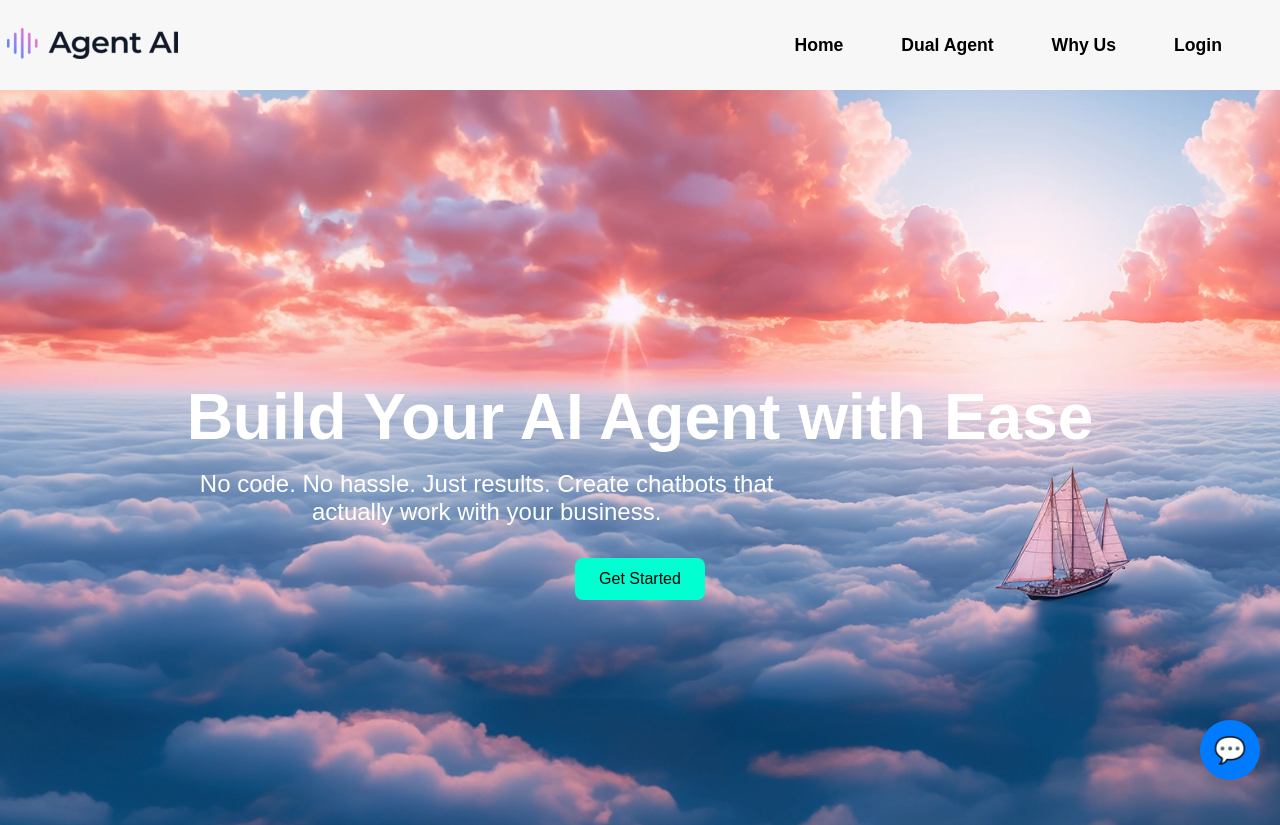
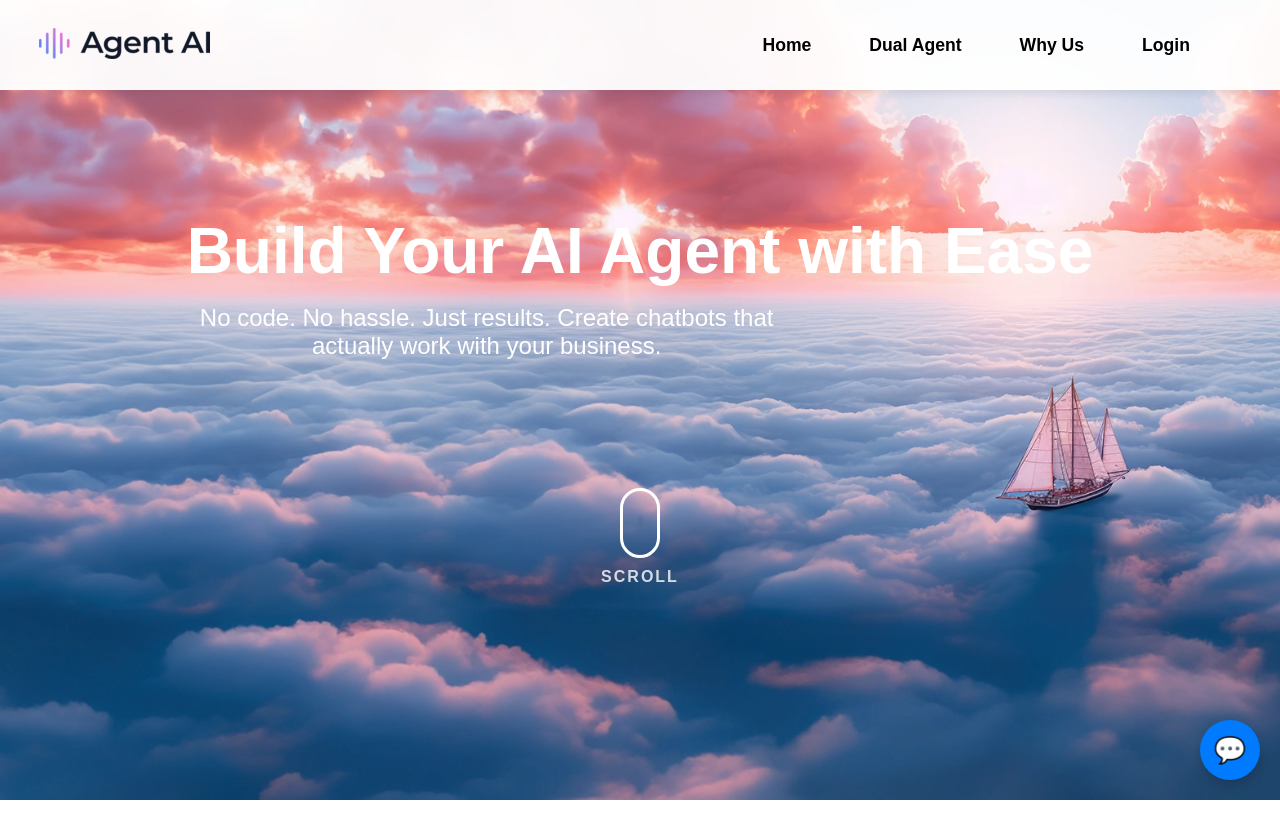
Before and after one commit to AI-agent-platform/team-agent-web, a React (Create React App) app: page /landing in a window 1280 px wide. Shown: the top 825 px of the page. Built offline with nearby package versions, Linux system fonts and the light colour scheme.

Commit message:
scroll button

```diff
--- a/src/App.css
+++ b/src/App.css
@@ -319,7 +319,20 @@ nav {
   align-items: center;
   font-weight: 600;
 }
-
+nav {
+  position: fixed;
+  top: 0;
+  left: 0;
+  width: 100%;
+  z-index: 999; /* keeps navbar on top of other content */
+  background: rgba(255, 255, 255, 0.95); /* slightly transparent background */
+  backdrop-filter: blur(10px); /* modern glassy effect */
+  display: flex;
+  justify-content: space-between;
+  align-items: center;
+  padding: 0.75rem 2rem;
+  box-shadow: 0 2px 10px rgba(0, 0, 0, 0.1);
+}
 @media (max-width: 1000px) {
   .navbar-links-container a {
     margin-right: 1rem;
--- a/src/components/Footer.tsx
+++ b/src/components/Footer.tsx
@@ -84,8 +84,8 @@ const Footer: React.FC = () => {
         <svg viewBox="0 0 1600 900" xmlns="http://www.w3.org/2000/svg">
           <defs>
             <linearGradient id="bg" x2="0%" y2="100%">
-              <stop offset="0%" stopColor="rgba(101, 0, 121, 0.6)" />
-              <stop offset="100%" stopColor="rgba(38, 89, 190, 0.06)" />
+              <stop offset="0%" stopColor="#163c3d" />
+              <stop offset="100%" stopColor="#96f553ff" />
             </linearGradient>
             <path
               id="wave"
--- a/src/pages/IntroPage.tsx
+++ b/src/pages/IntroPage.tsx
@@ -10,7 +10,7 @@ const Wrapper = styled.div`
 
 const Heading = styled.h1`
   font-size: 3rem;
-  color: #000000ff;
+  color: #0fcb8c;
   margin-bottom: 1.5rem;
 `;
 
--- a/src/pages/LandingPage.tsx
+++ b/src/pages/LandingPage.tsx
@@ -45,32 +45,66 @@ const HeroTitle = styled.h1`
 const HeroSubtitle = styled.p`
   font-size: 1.25rem;
   max-width: 600px;
+  margin-bottom: 8rem;
 
   @media (min-width: 768px) {
     font-size: 1.5rem;
   }
 `;
 
-const Button = styled.button`
+const MouseScroll = styled.div`
   margin-top: 2rem;
-  padding: 0.75rem 1.5rem;
-  font-size: 1rem;
-  background-color: #00ffd1;
-  color: black;
-  border: none;
-  border-radius: 8px;
-  cursor: pointer;
-  transition: background 0.3s ease, color 0.3s ease;
+  display: flex;
+  flex-direction: column;
+  align-items: center;
 
-  &:hover {
-    background-color: white;
-    color: black;
+  .mouse {
+    width: 40px;
+    height: 70px;
+    border: 3px solid white;
+    border-radius: 25px;
+    position: relative;
+    display: flex;
+    justify-content: center;
+  }
+
+  .wheel {
+    width: 5px;
+    height: 12px;
+    background: black; /* black wheel */
+    border-radius: 3px;
+    position: absolute;
+    top: 10px;
+    animation: wheelMove 1.5s infinite;
+  }
+
+  @keyframes wheelMove {
+    0% {
+      opacity: 1;
+      top: 10px;
+    }
+    50% {
+      opacity: 0;
+      top: 25px;
+    }
+    100% {
+      opacity: 1;
+      top: 10px;
+    }
+  }
+
+  .scroll-text {
+    margin-top: 10px;
+    font-size: 1rem;
+    font-weight: bold;
+    letter-spacing: 2px;
+    color: white;
+    text-transform: uppercase;
+    opacity: 0.8;
   }
 `;
 
 const HeroPage = () => {
-  const navigate = useNavigate();
-
   return (
     <>
       <Navbar />
@@ -83,12 +117,17 @@ const HeroPage = () => {
           </HeroSubtitle>
           <ScrollLink
             style={{ cursor: "pointer" }}
-            to="contact"
+            to="intro"
             smooth={true}
             duration={500}
             offset={-80}
           >
-            <Button>Get Started</Button>
+            <MouseScroll>
+              <div className="mouse">
+                <div className="wheel"></div>
+              </div>
+              <div className="scroll-text">Scroll</div>
+            </MouseScroll>
           </ScrollLink>
         </FadeInWhenVisible>
       </HeroBackground>
@@ -114,7 +153,7 @@ const HeroPage = () => {
       {/* <section id="about">
         <About />
       </section> */}
-{/*
+      {/*
       <section id="contact">
         <Contact />
       </section> */}
--- a/src/pages/WhyUsPage.tsx
+++ b/src/pages/WhyUsPage.tsx
@@ -89,7 +89,7 @@ const GridItem = styled.div`
     max-height: 0;
     overflow: hidden;
     opacity: 0;
-    color: #400050ff;
+    color: #434343ff;
     transition: all 0.4s ease;
   }
 
```
